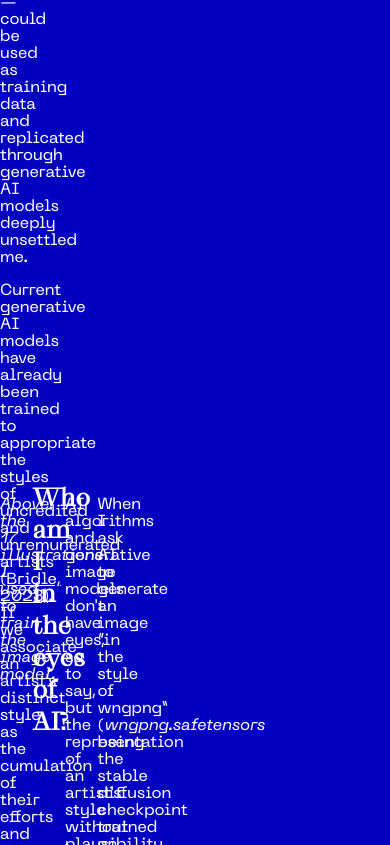
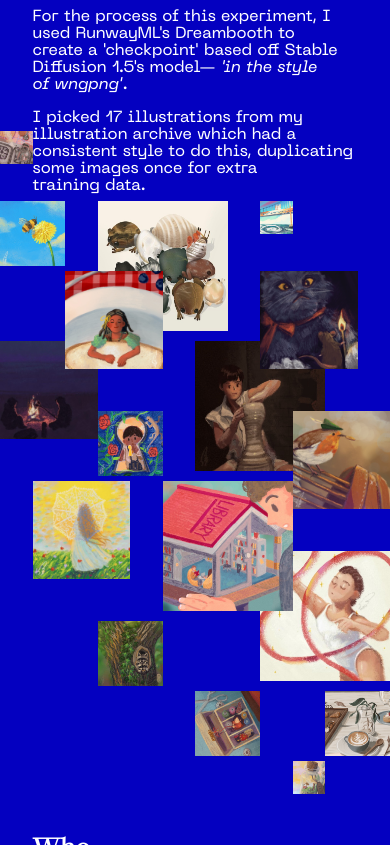
Before and after one commit to wingywing/ai, a React (Create React App) app: page / in a window 390 px wide. Shown: the part 2039-2884 px from the top of the page. Built offline with nearby package versions, Linux system fonts and the light colour scheme.

Commit message:
feat(experiment section): mobile done

```diff
--- a/src/HomePage.tsx
+++ b/src/HomePage.tsx
@@ -93,10 +93,10 @@
                 extra training data.
               </p>
             </div>
-            {
+          </div>
+          {
             getImages()
-            }
-          </div>
+          }
         </div>
         <div className="section who">
           <p className="attribution">
--- a/src/_mobile.scss
+++ b/src/_mobile.scss
@@ -61,4 +61,88 @@
             text-align: end;
         }
     }
+    .section.experiment {
+        grid-row: span 18;
+        .titled-paragraph {
+            grid-column: 2/12;
+            grid-row: span 8;
+        }
+        img {
+            width: 100%;
+            object-fit: cover;
+        }
+        img:nth-of-type(1) {
+            grid-column: 1/3;
+            grid-row: 10;
+        }
+        img:nth-of-type(2) {
+            grid-column: 3/6;
+            grid-row: 11;
+        }
+        img:nth-of-type(3) {
+            grid-column: 1/4;
+            grid-row: 12;
+            z-index: -1;
+        }
+        img:nth-of-type(4) {
+            grid-column: 4/8;
+            grid-row: 10;
+            z-index: -1;
+        }
+        img:nth-of-type(5) {
+            grid-column: -7/-3;
+            grid-row: 12;
+        }
+        img:nth-of-type(6) {
+            grid-column: 1/2;
+            grid-row: 9;
+            z-index: -1;
+        }
+        img:nth-of-type(7) {
+            grid-column: -10/-8;
+            grid-row: 13;
+        }
+        img:nth-of-type(8) {
+            grid-column: -12/-9;
+            grid-row: 14;
+            z-index: -1;
+        }
+        img:nth-of-type(9) {
+            grid-column: -8/-4;
+            grid-row: 14;
+        }
+        img:nth-of-type(10) {
+            grid-column: -5/-2;
+            grid-row: 11;
+        }
+        img:nth-of-type(11){
+            grid-column: -10/-8;
+            grid-row: 16;
+        }
+        img:nth-of-type(12){
+            grid-column: -5/-1;
+            grid-row: 15;
+            z-index: -1;
+        }
+        img:nth-of-type(13){
+            grid-column: -4/-1;
+            grid-row: 13;
+        }
+        img:nth-of-type(14){
+            grid-column: -7/-5;
+            grid-row: 17;
+        }
+        img:nth-of-type(15){
+            grid-column: -4/-3;
+            grid-row: 18;
+        }
+        img:nth-of-type(16){
+            grid-column: -5/-4;
+            grid-row: 10;
+        }
+        img:nth-of-type(17){
+            grid-column: -3/-1;
+            grid-row: 17;
+        }
+    }
 }
--- a/src/index.scss
+++ b/src/index.scss
@@ -68,6 +68,7 @@
 
 // Universal styles
 body {
+  text-wrap: pretty;
   color: $text-primary;
   background-color: $bg-primary;
   margin: 0;
```
